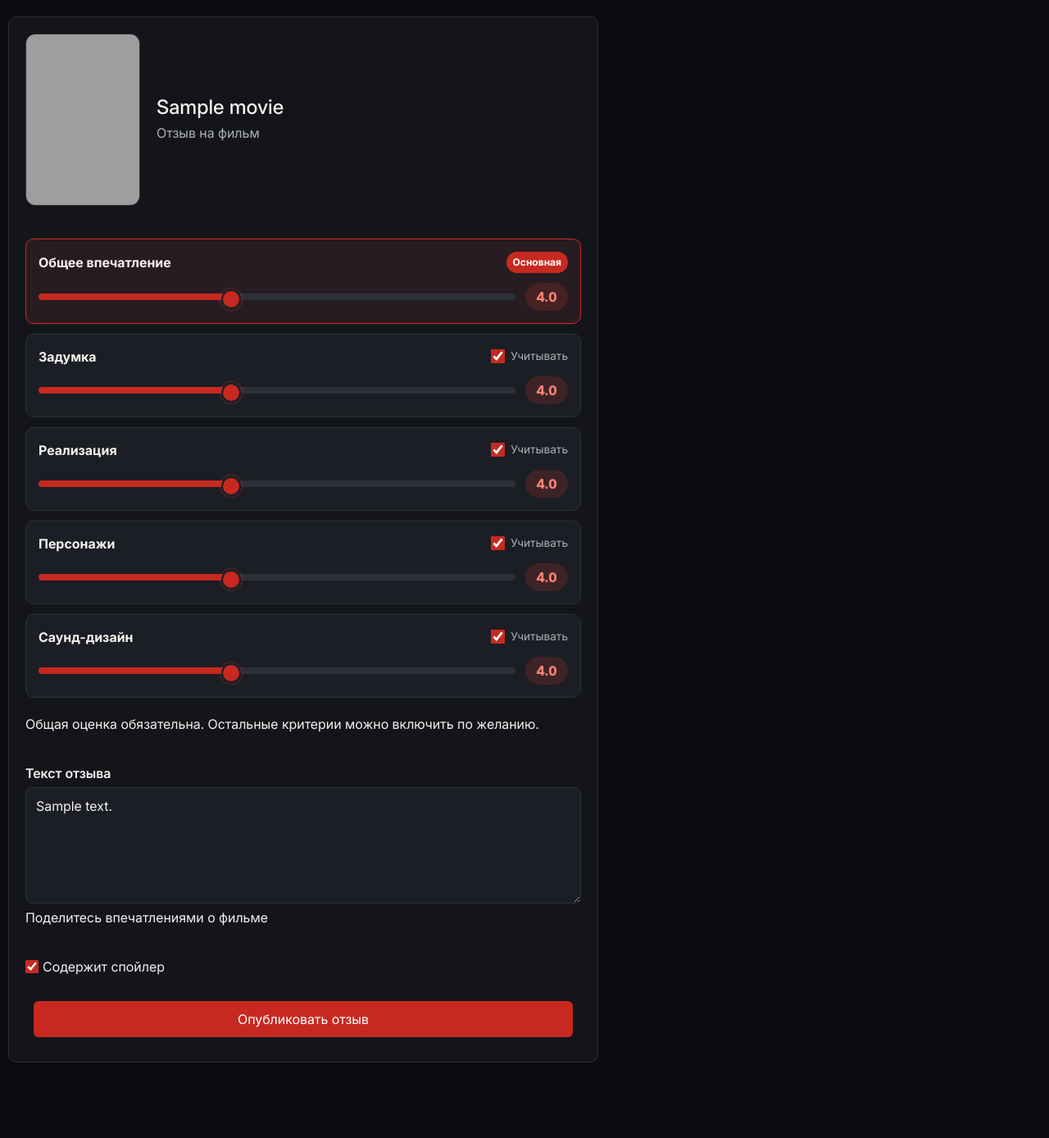
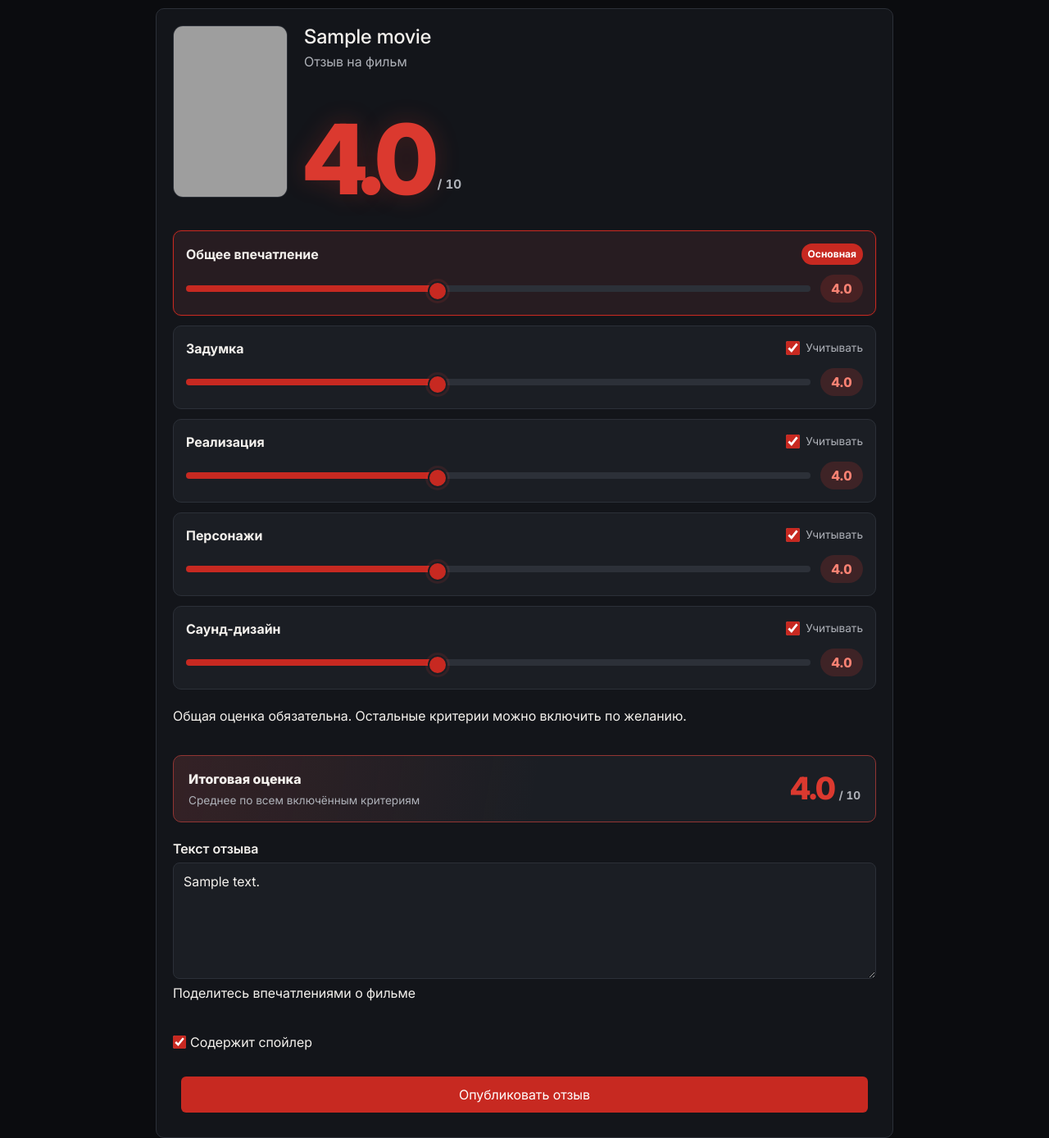
Before and after one commit to ivanKislyak/Rafs, a Django app: page /movies/review/1/ in a window 1280 px wide. Shown: the part 87-1475 px from the top of the page at 82% size. Before the commit the page ends 1383 px from the top, so only its background shows below. Run offline with Django 5.2, Linux system fonts and the light colour scheme; a user stored in the database is signed in; tables that the repository leaves empty hold one stand-in row (values such as "Sample post"); grey boxes marked "Sample" are stand-in pictures; grey boxes are pictures that could not be loaded.

Commit message:
Added a check for reviews that have already been submitted

```diff
--- a/movies/models.py
+++ b/movies/models.py
@@ -14,7 +14,7 @@ class Movie(models.Model):
 
     @property
     def avg_rating(self):
-        raw_avg_rating = self.reviews.aggregate(Avg("rating"))["rating__avg"]
+        raw_avg_rating = self.reviews.aggregate(Avg("avg_rating"))["avg_rating__avg"]
         return round(raw_avg_rating, 1) if raw_avg_rating is not None else 0.0
 
     class Meta:
--- a/movies/static/movies/css/movies.css
+++ b/movies/static/movies/css/movies.css
@@ -81,8 +81,8 @@
 .review-form {
   display: grid;
   gap: var(--space-l);
-  max-width: 720px;
-  margin: 20px 10px;
+  max-width: 900px;
+  margin: auto;
   padding: var(--space-l);
   background-color: var(--color-surface);
   border: 1px solid var(--color-border);
@@ -114,9 +114,41 @@
   font-size: 1.5rem;
 }
 
+.movie-cover-info {
+  display: flex;
+  align-self: stretch;
+  flex: 1;
+  flex-direction: column;
+  min-width: 0;
+}
+
 .movie-cover-subtitle {
   margin: 4px 0 0;
   color: var(--color-text-muted, #6b7280);
+}
+
+.review-live-score {
+  display: flex;
+  align-items: flex-end;
+  gap: 10px;
+  margin-top: auto;
+  color: var(--rafs-red);
+  font-variant-numeric: tabular-nums;
+}
+
+.review-live-score-value {
+  font-size: clamp(4.8rem, 13vw, 7.4rem);
+  font-weight: 850;
+  letter-spacing: -0.09em;
+  line-height: 0.78;
+  text-shadow: 0 0 30px rgb(219 57 47 / 24%);
+}
+
+.review-live-score-scale {
+  padding-bottom: 4px;
+  color: var(--color-text-muted);
+  font-size: 0.95rem;
+  font-weight: 700;
 }
 
 .review-rating-grid {
@@ -299,6 +331,75 @@
 .review-rating-item.is-disabled .review-rating-value {
   background-color: var(--color-border);
   color: var(--color-text-muted);
+}
+
+.review-final-score {
+  display: flex;
+  align-items: center;
+  justify-content: space-between;
+  gap: var(--space-l);
+  padding: 16px 18px;
+  border: 1px solid color-mix(in srgb, var(--rafs-red) 58%, var(--color-border));
+  border-radius: 10px;
+  background: linear-gradient(100deg, rgb(219 57 47 / 13%), transparent 52%), var(--color-surface-raised);
+}
+
+.review-final-score-label {
+  color: var(--color-text);
+  font-size: 1rem;
+  font-weight: 800;
+}
+
+.review-final-score p {
+  margin: 4px 0 0;
+  color: var(--color-text-muted);
+  font-size: 0.85rem;
+}
+
+.review-final-score-result {
+  display: flex;
+  align-items: baseline;
+  gap: 6px;
+  flex-shrink: 0;
+  color: var(--rafs-red);
+  font-variant-numeric: tabular-nums;
+}
+
+.review-final-score-result output {
+  font-size: 2.35rem;
+  font-weight: 850;
+  letter-spacing: -0.05em;
+  line-height: 1;
+}
+
+.review-final-score-result span {
+  color: var(--color-text-muted);
+  font-size: 0.85rem;
+  font-weight: 700;
+}
+
+@media (max-width: 560px) {
+  .review-page-header {
+    gap: 12px;
+  }
+
+  .movie-cover-preview {
+    min-width: 100px;
+  }
+
+  .movie-cover-image {
+    width: 100px;
+    height: 150px;
+  }
+
+  .review-live-score-value {
+    font-size: clamp(3.5rem, 18vw, 5rem);
+  }
+
+  .review-final-score {
+    align-items: flex-start;
+    flex-direction: column;
+  }
 }
 
 .review-range-header {
--- a/movies/templates/movies/movie_detail.html
+++ b/movies/templates/movies/movie_detail.html
@@ -16,7 +16,11 @@
         <div class="movie-detail-main-textinfo">
             <div class="movie-name">
                 <h1>{{ movie.name }}</h1>
-                <a class="btn" href="{% url 'movies:review_form' movie.id %}">Оценить</a>
+                {% if user_already_rated_this %}
+                    <p class="review-live-score-value"></p>
+                {% else %}
+                    <a class="btn" href="{% url 'movies:review_form' movie.id %}">Оценить</a>
+                {% endif %}
             </div>
             <p>Year: {{ movie.year }}</p>
             {% if movie.rate %}
--- a/movies/templates/movies/review_form.html
+++ b/movies/templates/movies/review_form.html
@@ -4,7 +4,6 @@
 {% block content %}
     <form class="review-form" method="post" novalidate>
         {% csrf_token %}
-
         <section class="review-page-header">
             <div class="movie-cover-preview">
                 {% if movie.path %}
@@ -20,20 +19,20 @@
             <div class="movie-cover-info">
                 <h1>{{ movie.name }}</h1>
                 <p class="movie-cover-subtitle">Отзыв на фильм</p>
+                <div class="review-live-score" aria-label="Текущая итоговая оценка">
+                    <output class="review-live-score-value" data-average-rating>5.0</output>
+                    <span class="review-live-score-scale">/ 10</span>
+                </div>
             </div>
         </section>
-
         {% if review_form.non_field_errors %}
             <div class="review-form-errors">{{ review_form.non_field_errors }}</div>
         {% endif %}
-
         <div class="review-rating-grid">
             <div class="review-rating-item review-rating-item--primary">
                 <div class="review-rating-heading">
                     <label class="review-rating-name"
-                           for="{{ review_form.rating.id_for_label }}">
-                        {{ review_form.rating.label }}
-                    </label>
+                           for="{{ review_form.rating.id_for_label }}">{{ review_form.rating.label }}</label>
                     <span class="review-rating-primary-mark">Основная</span>
                 </div>
                 <div class="review-rating-controls">
@@ -45,13 +44,10 @@
                     <div class="review-form-errors">{{ review_form.rating.errors }}</div>
                 {% endif %}
             </div>
-
             {% for field, toggle in review_form.optional_ratings %}
                 <div class="review-rating-item review-rating-item--optional is-disabled">
                     <div class="review-rating-heading">
-                        <label class="review-rating-name" for="{{ field.id_for_label }}">
-                            {{ field.label }}
-                        </label>
+                        <label class="review-rating-name" for="{{ field.id_for_label }}">{{ field.label }}</label>
                         <label class="review-rating-toggle" for="{{ toggle.id_for_label }}">
                             {{ toggle }}
                             <span>{{ toggle.label }}</span>
@@ -59,8 +55,7 @@
                     </div>
                     <div class="review-rating-controls">
                         {{ field }}
-                        <output class="review-rating-value"
-                                for="{{ field.id_for_label }}">—</output>
+                        <output class="review-rating-value" for="{{ field.id_for_label }}">—</output>
                     </div>
                     {% if field.errors %}
                         <div class="review-form-errors">{{ field.errors }}</div>
@@ -68,15 +63,21 @@
                 </div>
             {% endfor %}
         </div>
-
         {% if review_form.rating.help_text %}
             <p class="review-form-help">{{ review_form.rating.help_text }}</p>
         {% endif %}
-
+        <section class="review-final-score" aria-label="Итоговая оценка отзыва">
+            <div>
+                <span class="review-final-score-label">Итоговая оценка</span>
+                <p>Среднее по всем включённым критериям</p>
+            </div>
+            <div class="review-final-score-result" aria-live="polite">
+                <output data-average-rating>5.0</output>
+                <span>/ 10</span>
+            </div>
+        </section>
         <div class="review-form-field">
-            <label class="review-form-label" for="{{ review_form.text.id_for_label }}">
-                {{ review_form.text.label }}
-            </label>
+            <label class="review-form-label" for="{{ review_form.text.id_for_label }}">{{ review_form.text.label }}</label>
             {{ review_form.text }}
             {% if review_form.text.help_text %}
                 <p class="review-form-help">{{ review_form.text.help_text }}</p>
@@ -85,7 +86,6 @@
                 <div class="review-form-errors">{{ review_form.text.errors }}</div>
             {% endif %}
         </div>
-
         <div class="review-form-field">
             <label class="review-checkbox-row"
                    for="{{ review_form.contains_spoiler.id_for_label }}">
@@ -96,10 +96,8 @@
                 <div class="review-form-errors">{{ review_form.contains_spoiler.errors }}</div>
             {% endif %}
         </div>
-
         <button class="btn review-form-submit" type="submit">Опубликовать отзыв</button>
     </form>
-
     <script>
       document.addEventListener("DOMContentLoaded", () => {
         const reviewForm = document.querySelector(".review-form");
@@ -109,6 +107,38 @@
         }
 
         const ratingItems = reviewForm.querySelectorAll(".review-rating-item");
+        const averageOutputs = reviewForm.querySelectorAll("[data-average-rating]");
+
+        const updateAverageRating = () => {
+          const enabledRanges = reviewForm.querySelectorAll(
+            ".category-range:not(:disabled)"
+          );
+          const valuesInTenths = Array.from(enabledRanges, (rangeInput) =>
+            Math.round(Number(rangeInput.value || 0) * 10)
+          );
+
+          if (!valuesInTenths.length) {
+            return;
+          }
+
+          const totalInTenths = valuesInTenths.reduce(
+            (total, value) => total + value,
+            0
+          );
+          const wholeTenths = Math.floor(totalInTenths / valuesInTenths.length);
+          const remainder = totalInTenths % valuesInTenths.length;
+          const isExactlyHalf = remainder * 2 === valuesInTenths.length;
+          const shouldRoundUp =
+            remainder * 2 > valuesInTenths.length ||
+            (isExactlyHalf && wholeTenths % 2 !== 0);
+          const roundedTenths = wholeTenths + (shouldRoundUp ? 1 : 0);
+          const average = (roundedTenths / 10).toFixed(1);
+
+          averageOutputs.forEach((averageOutput) => {
+            averageOutput.value = average;
+            averageOutput.textContent = average;
+          });
+        };
 
         ratingItems.forEach((ratingItem) => {
           const rangeInput = ratingItem.querySelector(".category-range");
@@ -146,13 +176,19 @@
             setOptionalState(ratingToggle.checked);
             ratingToggle.addEventListener("change", () => {
               setOptionalState(ratingToggle.checked);
+              updateAverageRating();
             });
           } else {
             syncRangeView();
           }
 
-          rangeInput.addEventListener("input", syncRangeView);
+          rangeInput.addEventListener("input", () => {
+            syncRangeView();
+            updateAverageRating();
+          });
         });
+
+        updateAverageRating();
       });
     </script>
 {% endblock %}
--- a/movies/views.py
+++ b/movies/views.py
@@ -31,10 +31,16 @@ def catalog(request):
 def movie_detail(request, movie_id):
     movie = get_object_or_404(Movie, pk=movie_id)
     reviews = Review.objects.filter(movie=movie, text__gt="")
+    user_already_rated_this = False
+    if request.user.is_authenticated:
+        user_already_rated_this = reviews.filter(user=request.user).exists()
+        latest_user_rate = reviews.filter(user=request.user)[""]
 
     return render(request, "movies/movie_detail.html",
                   {"movie": movie,
-                   "reviews": reviews})
+                   "reviews": reviews,
+                   "user_already_rated_this": user_already_rated_this,
+                   "": u})
 
 @login_required
 def make_review_form(request, movie_id):
```
Also changed, not shown: accounts/templates/accounts/register.html (+6 -22 lines), core/templates/core/about_site.html (+4 -21 lines), templates/_header.html (+3 -10 lines), templates/registration/login.html (+1 -11 lines).
